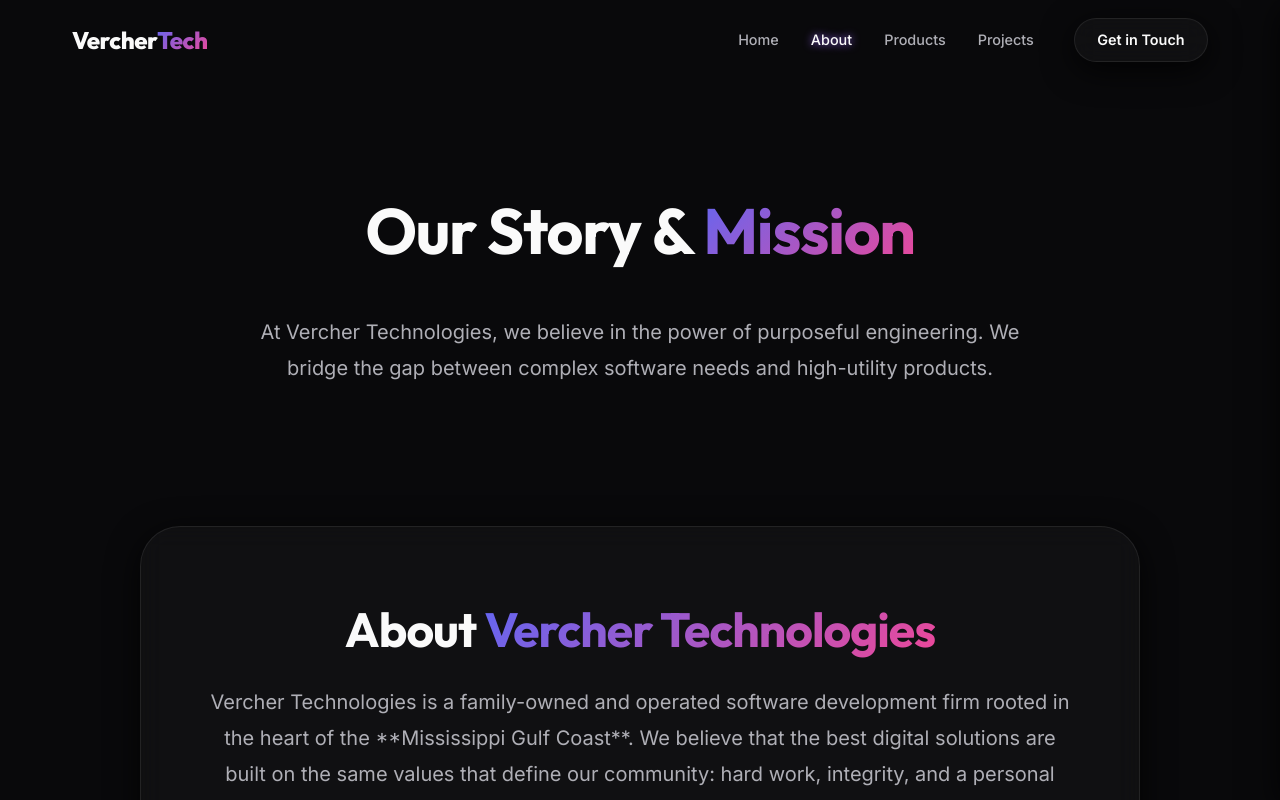
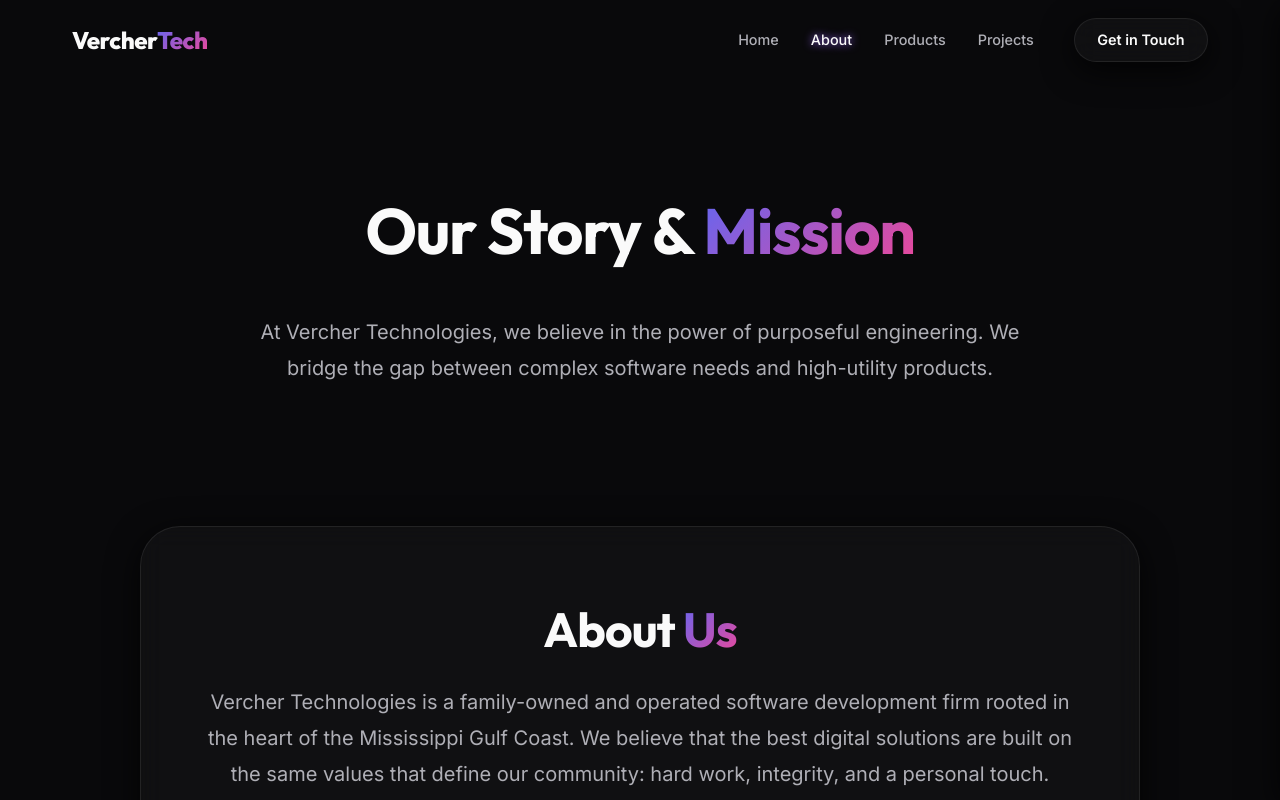
Before and after one commit to jvercher71/website, a React (Vite) app: page /about in a window 1280 px wide. Shown: the top 800 px of the page. Built offline with nearby package versions, Linux system fonts and the light colour scheme.

Commit message:
feat: precisely update about us bio to match user request

```diff
--- a/src/pages/AboutPage.jsx
+++ b/src/pages/AboutPage.jsx
@@ -53,9 +53,9 @@ const AboutPage = () => {
       <section className="about-vercher">
         <div className="container">
           <div className="about-intro-card glass">
-            <h2 className="section-title">About <span className="gradient-text">Vercher Technologies</span></h2>
+            <h2 className="section-title">About <span className="gradient-text">Us</span></h2>
             <p className="intro-text">
-              Vercher Technologies is a family-owned and operated software development firm rooted in the heart of the **Mississippi Gulf Coast**.
+              Vercher Technologies is a family-owned and operated software development firm rooted in the heart of the Mississippi Gulf Coast.
               We believe that the best digital solutions are built on the same values that define our community: hard work, integrity, and a personal touch.
             </p>
             <p className="intro-text">
```
